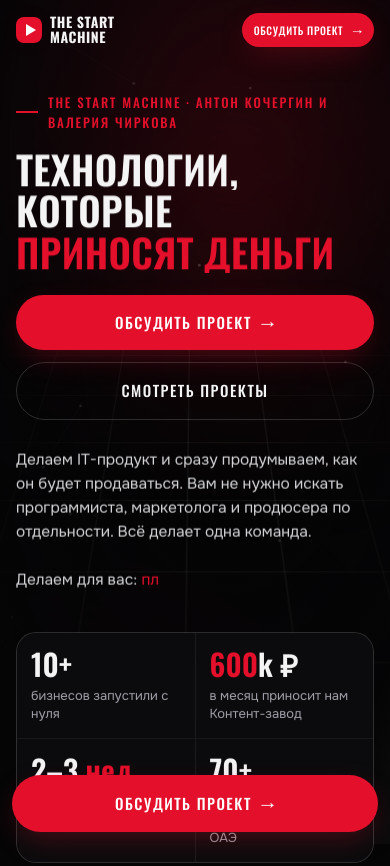
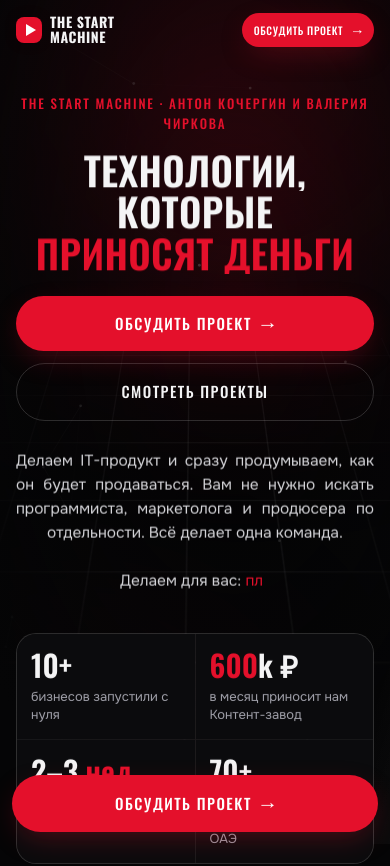
Before and after one commit to aevkone/vizitka, a plain HTML site: page index.html in a window 390 px wide. Shown: the top 866 px of the page. Drawn offline with Linux system fonts and the light colour scheme; animation ran at ten frames a second.

Commit message:
Мобильный первый экран по центру, тексты выровнены по ширине
Co-Authored-By: Claude Opus 5.5 <noreply@anthropic.com>

```diff
--- a/index.html
+++ b/index.html
@@ -493,6 +493,21 @@ html{overflow-x:hidden}
   .stack .s4{display:block;top:6%;left:0;width:56%;z-index:2;animation:bob 10s -3s ease-in-out infinite}
   .stack .s2{top:34%;left:4%;right:auto;z-index:3}
   .stack .s3{top:auto;bottom:4%;right:2%;z-index:4}
+}
+
+/* ===== justified body text ===== */
+p,li,dd,.mission,.why-list span,.flow span,.boost-bar span,.res span,.tl p{text-align:justify;-webkit-hyphens:auto;hyphens:auto;overflow-wrap:break-word}
+.final .lead,.consent-note{text-align:justify;text-align-last:center}
+.stat span,.kpi span{-webkit-hyphens:manual;hyphens:manual}
+/* ===== mobile: hero centered ===== */
+@media (max-width:640px){
+  .hero-left{text-align:center}
+  .hero .eyebrow{justify-content:center}
+  .hero .eyebrow::before{display:none}
+  .hero h1 .line{text-align:center}
+  .hero .cta-row{justify-content:center}
+  .hero p.lead{margin-left:auto;margin-right:auto;text-align:justify;text-align-last:center}
+  .stat{text-align:left}
 }
 </style>
 </head>
--- a/legal.css
+++ b/legal.css
@@ -23,3 +23,4 @@ nav.docs a{font-family:Oswald,Impact,"Arial Narrow",sans-serif;font-weight:500;t
 nav.docs a:hover{border-color:var(--red)}
 @media (max-width:420px){.logo span{display:none}}
 @media print{body{background:#fff;color:#000}.top,nav.docs,.back{display:none}p,li{color:#000}.box{border-color:#999;background:none}a{color:#000}}
+p,li{text-align:justify;-webkit-hyphens:auto;hyphens:auto;overflow-wrap:break-word}
```
